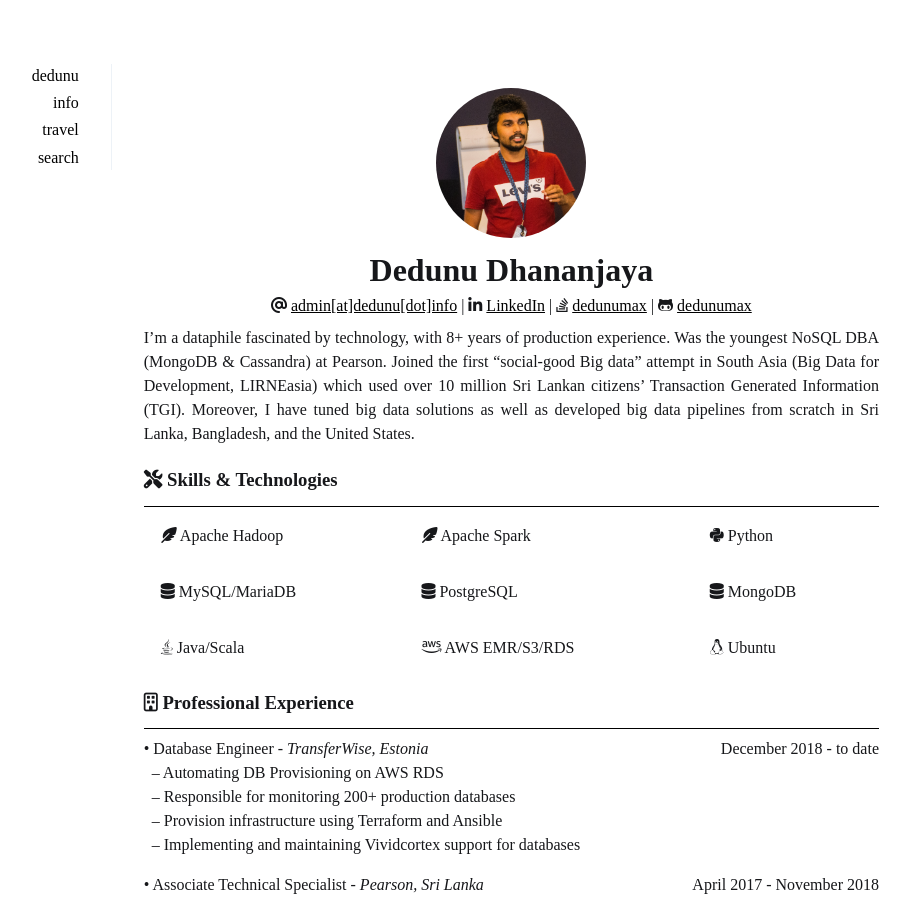
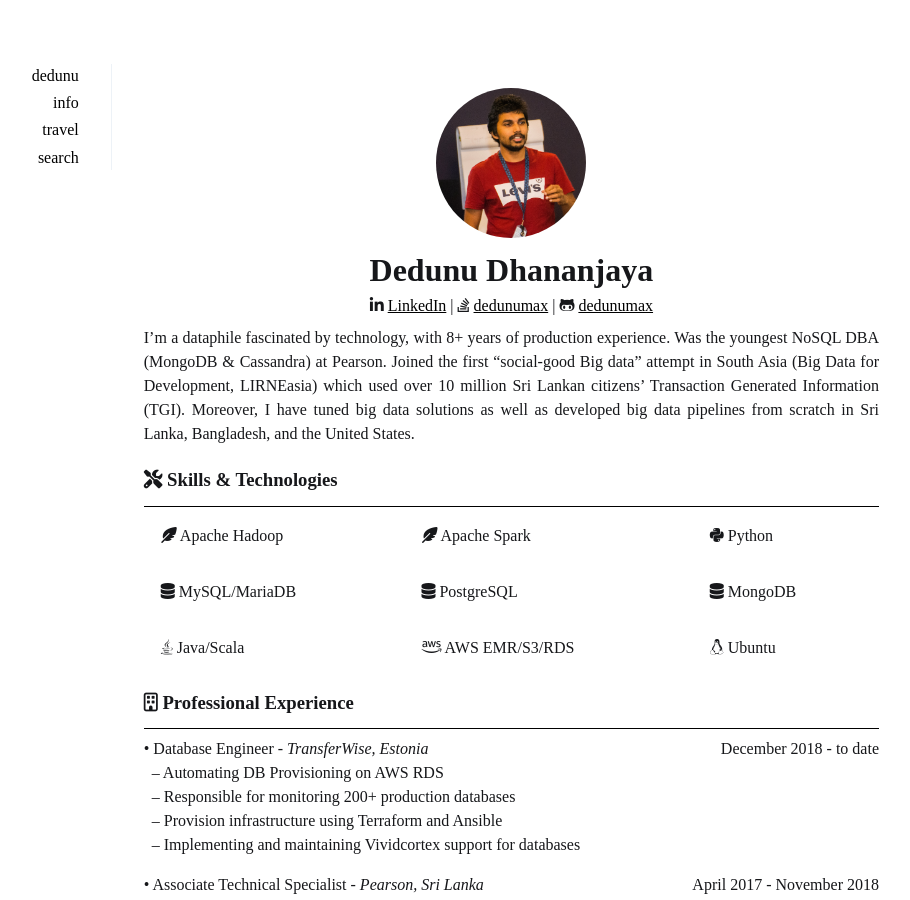
Before and after one commit to dedunu/dedunu.github.io, a Jekyll site: the page built from _pages/cv.md, in a window 1280 px wide and 900 px high. Shown: the whole window, without its empty margins (209-1119 px from the left). Built offline with Jekyll 4.4.1, drawn with Linux system fonts in a browser that asks for light colours; nearby versions of some CDN libraries; some web fonts are replaced.

Commit message:
Update cv.md

```diff
--- a/_pages/cv.md
+++ b/_pages/cv.md
@@ -25,7 +25,7 @@
 
 <center style="font-size:32px"><b>Dedunu Dhananjaya</b></center>
 
-<center><i class="fas fa-at"></i> <a href="mailto:admin@dedunu.info">admin[at]dedunu[dot]info</a>  |  <i class="fab fa-linkedin-in"></i> <a href="https://www.linkedin.com/in/dedunu/">LinkedIn</a>  |  <i class="fab fa-stack-overflow"></i> <a href="https://askubuntu.com/users/125365/dedunumax">dedunumax</a>  |  <i class="fab fa-github-alt"></i> <a href="https://github.com/dedunumax">dedunumax</a></center>
+<center><i class="fab fa-linkedin-in"></i> <a href="https://www.linkedin.com/in/dedunu/">LinkedIn</a>  |  <i class="fab fa-stack-overflow"></i> <a href="https://askubuntu.com/users/125365/dedunumax">dedunumax</a>  |  <i class="fab fa-github-alt"></i> <a href="https://github.com/dedunumax">dedunumax</a></center>
 
 
 <p style='text-align: justify;'>
```
